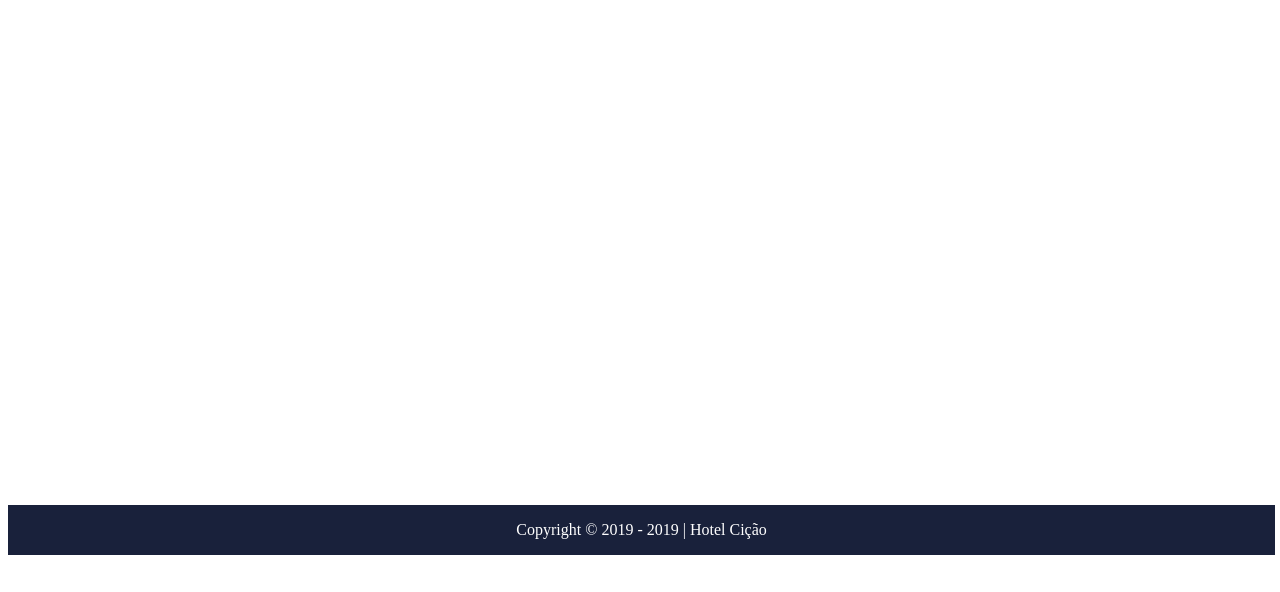
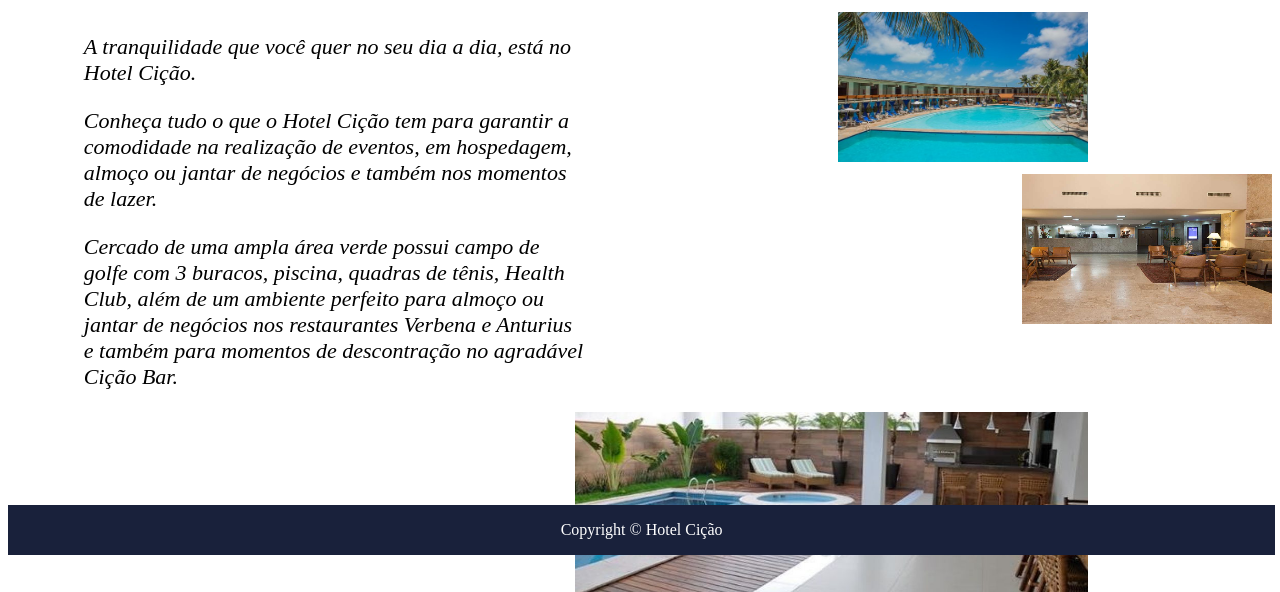
Before and after one commit to Cicero777/Hotel-ci-o, a plain HTML site: page sobre.html in a window 1280 px wide. Shown: the part 245-837 px from the top of the page. Before the commit the page ends 800 px from the top, so only its background shows below. Drawn offline with Linux system fonts and the light colour scheme.

Commit message:
up-sobre

```diff
--- a/css/estilo.css
+++ b/css/estilo.css
@@ -314,3 +314,42 @@ img#q{
     padding-right: 1%;
     border-bottom-color: #ffffff;
 }
+
+/* Configurações do link Sobre */
+
+.textoSobre {
+    float: left;
+    max-width: 500px;
+    margin-left: 6%;
+
+    font-size: 22px;
+    font-family: bold;
+    font-style: italic;
+}
+
+img#q9{
+    float: right;
+    margin-left: 1%;
+    margin-right: 15%;
+    margin-bottom: 1%;
+
+    width: 250px;
+    height: 150px;
+
+}
+
+img#q10{
+    float: right;
+    margin-bottom: 1%;
+
+    width: 250px;
+    height: 150px;
+}
+
+img#q11{
+    float: right;
+    margin-right: 15%;
+
+    width: 513px;
+    height: 180px;
+}
--- a/sobre.html
+++ b/sobre.html
@@ -1,5 +1,5 @@
 <!DOCTYPE html>
-<html lang="pt-br" xmlns="http://www.w3.org/1999/html">
+<html lang="pt-br">
     <head>
         <meta charset="utf-8"/>
         <title>Hotel Cição</title>
@@ -8,14 +8,14 @@
     <body>
         <footer id="cabecalho" class="p2">
             <nav id="telefone">
-                <img class="icons" src="icons/telephone.png" ></a>
+                <img class="icons" src="icons/telephone.png">
                 (123) 456-789-11230
-                <img class="icons" src="icons/message-icon-11-256.png"></a>
+                <img class="icons" src="icons/message-icon-11-256.png">
                 hotelcicao@cicao.com
-                <img class="icons2" src="icons/facebook.png"></a>
-                <img class="icons3" src="icons/instagram.png"></a>
-                <img class="icons3" src="icons/whatsapp.png"></a>
-                <img class="icons3" src="icons/twitter.png"></a>
+                <img class="icons2" src="icons/facebook.png">
+                <img class="icons3" src="icons/instagram.png">
+                <img class="icons3" src="icons/whatsapp.png">
+                <img class="icons3" src="icons/twitter.png">
             </nav>
         </footer>
         <footer id="cabecalho2">
@@ -31,8 +31,37 @@
             </nav>
         </footer>
 
+        <hgroup>
+            <div class="TituloContatos">
+                <h1>SOBRE NÓS</h1>
+            </div>
+            <div class="SubTituloContatos">
+                <h1>Bem vindo ao Hotel Cição</h1>
+            </div>
+
+            <div class="textoSobre">
+                <p> A tranquilidade que você quer no seu dia a dia, está no Hotel Cição.</p>
+                <p> Conheça tudo o que o Hotel Cição tem para garantir a
+                comodidade na realização de eventos, em hospedagem, almoço ou jantar de negócios
+                 e também nos momentos de lazer.</p>
+                <p>Cercado de uma ampla área verde possui campo de golfe com 3 buracos, piscina,
+                 quadras de tênis, Health Club, além de um ambiente perfeito para almoço ou jantar
+                 de negócios nos restaurantes Verbena e Anturius e também para momentos de descontração
+                 no agradável Cição Bar.</p>
+            </div>
+
+            <div id="destaque">
+                <ol>
+                    <img id="q9" src="fotos/q9.jpg"/>
+                    <img id="q10" src="fotos/q10.jpg"/>
+                    <img id="q11" src="fotos/q11.jpg"/>
+                </ol>
+            </div>
+
+        </hgroup>
+
         <footer id="rodape">
-            <p>Copyright &copy; 2019 - 2019 | Hotel Cição</p>
+            <p>Copyright &copy; Hotel Cição</p>
         </footer>
     </body>
 </html>
```
Also changed, not shown: fotos/q10.jpg (added), fotos/q11.jpg (added), fotos/q9.jpg (added).
